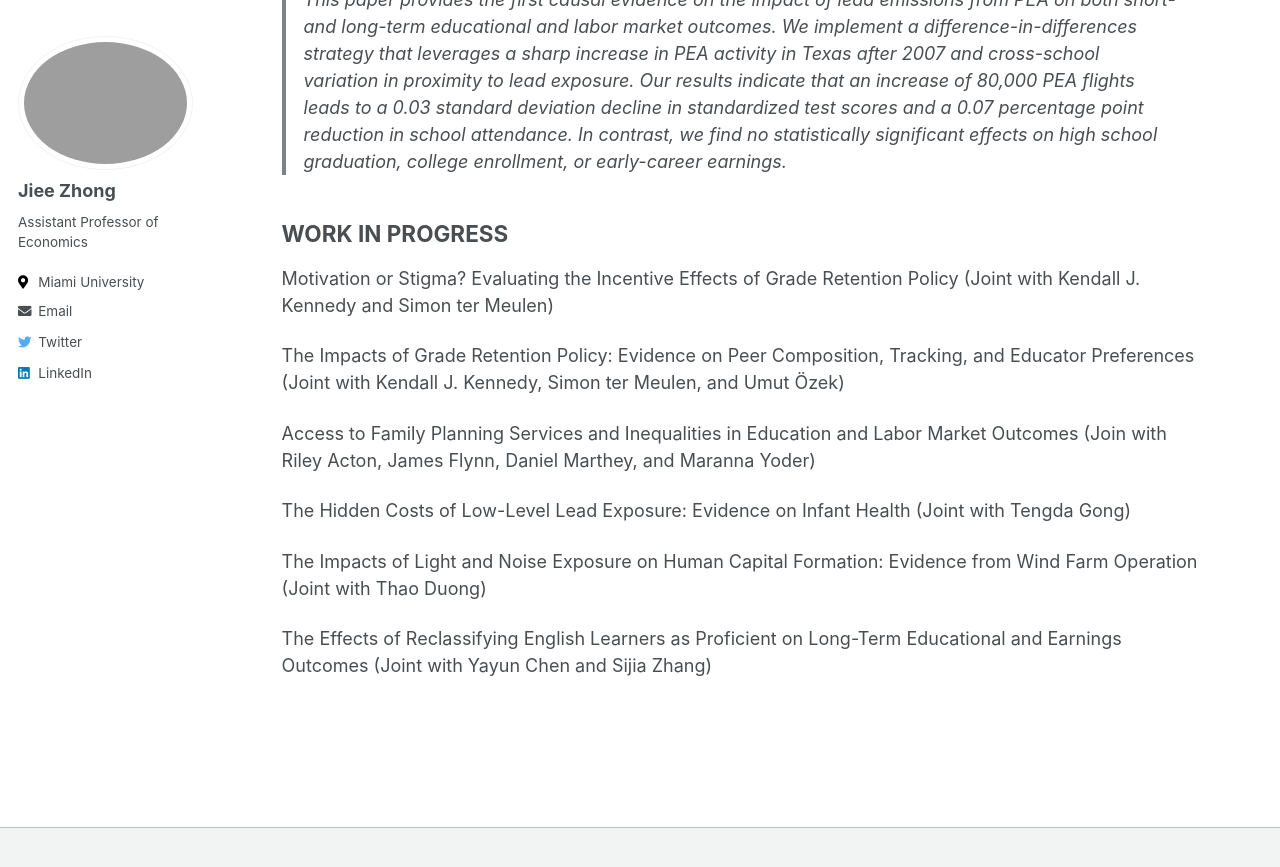
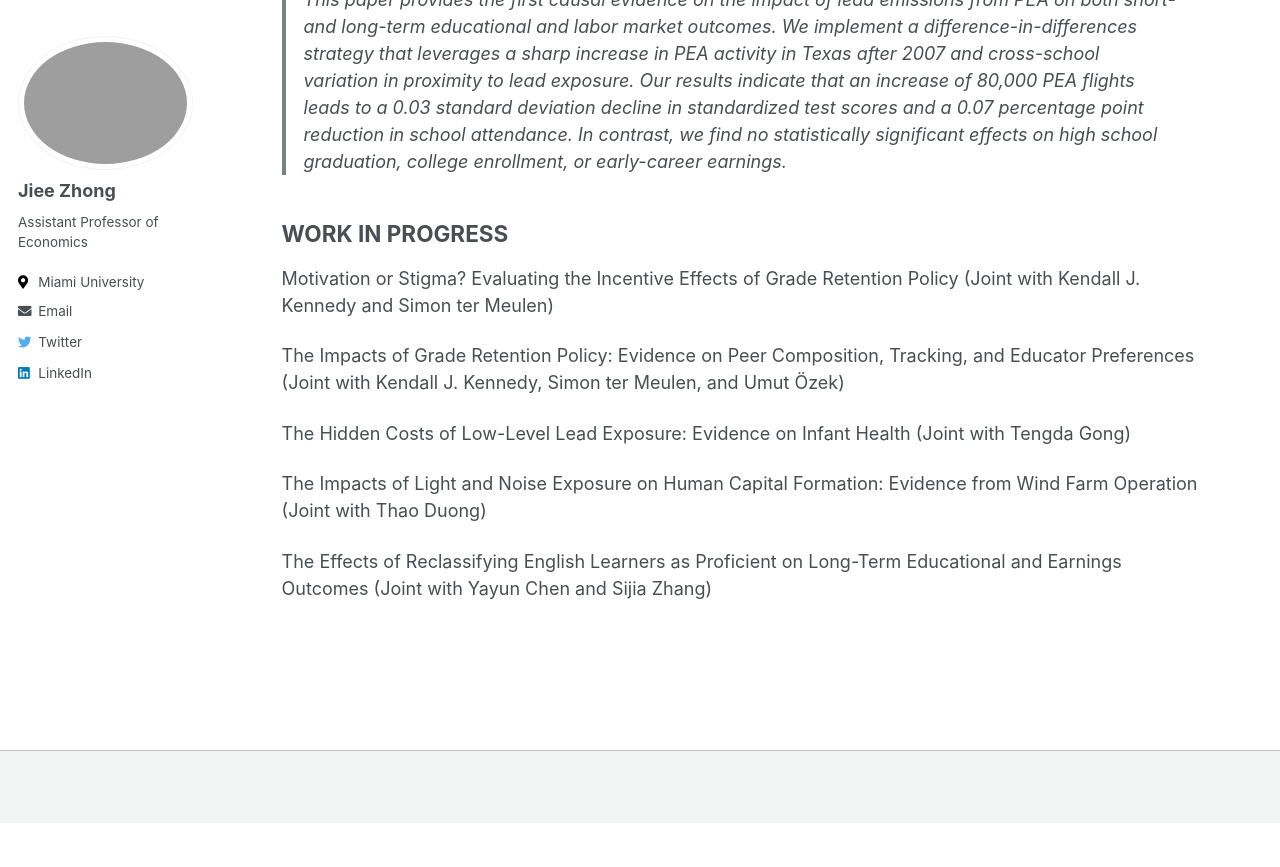
Before and after one commit to jieezhong/jieezhong.github.io, a Jekyll site: the page built from _pages/research.md, in a window 1280 px wide and 900 px high, scrolled down 1978 px. Shown: the top 867 px of the window. Built offline with Jekyll 4.4.1, drawn with Linux system fonts in a browser that asks for light colours; after the commit the page ends 2801 px from its top, so only the background shows below that.

Commit message:
Update research.md

```diff
--- a/_pages/research.md
+++ b/_pages/research.md
@@ -48,8 +48,6 @@ Motivation or Stigma? Evaluating the Incentive Effects of Grade Retention Policy
 
 The Impacts of Grade Retention Policy: Evidence on Peer Composition, Tracking, and Educator Preferences (Joint with Kendall J. Kennedy, Simon ter Meulen, and Umut Özek)
 
-Access to Family Planning Services and Inequalities in Education and Labor Market Outcomes (Join with Riley Acton, James Flynn, Daniel Marthey, and Maranna Yoder)
-
 The Hidden Costs of Low-Level Lead Exposure: Evidence on Infant Health (Joint with Tengda Gong)
 
 The Impacts of Light and Noise Exposure on Human Capital Formation: Evidence from Wind Farm Operation (Joint with Thao Duong)
```
